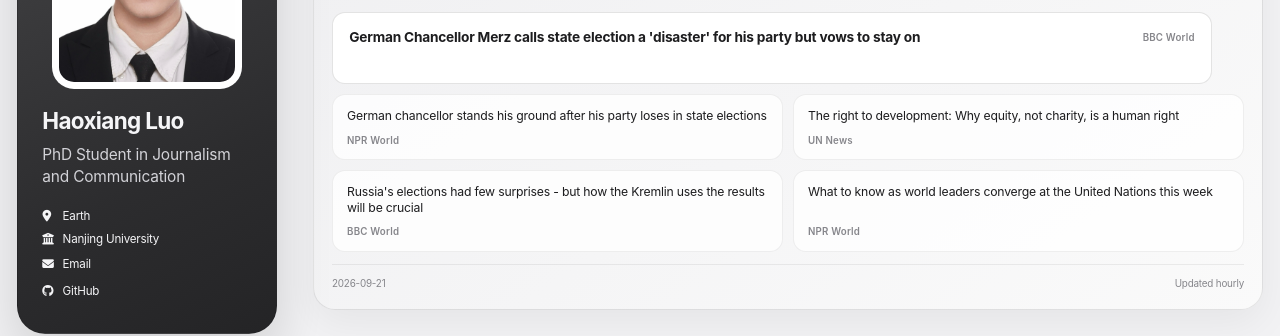
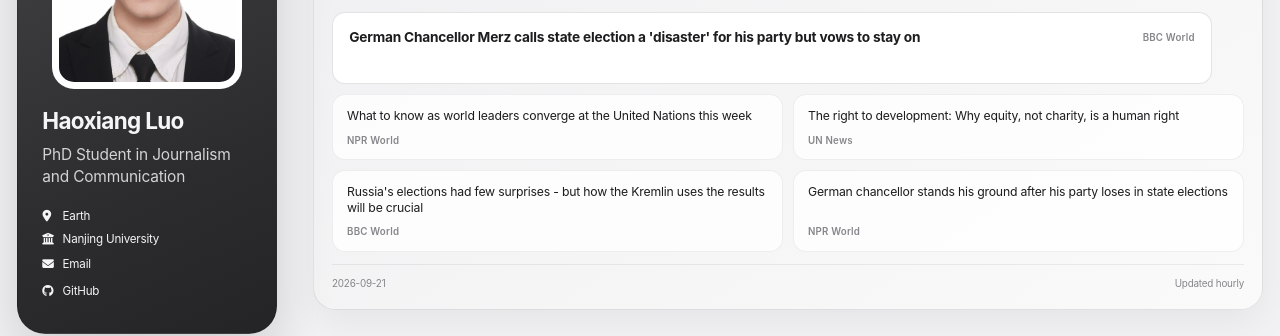
Before and after one commit to HaoxiangLuo/HaoxiangLuo.github.io, a Jekyll site: the page built from _pages/about.md, in a window 1280 px wide and 900 px high, scrolled down 253 px. Shown: the part 306-642 px from the top of the window. Built offline with Jekyll 4.4.1, drawn with Linux system fonts in a browser that asks for light colours; a style sheet for code colours, icons or effects is not loaded; part of the change alters nothing that is shown.

```diff
--- a/_data/daily_news.json
+++ b/_data/daily_news.json
@@ -1,5 +1,5 @@
 {
-  "updated_at": "2026-09-21T17:26:35+08:00",
+  "updated_at": "2026-09-21T18:24:54+08:00",
   "days": [
     {
       "date": "2026-09-21",
@@ -11,10 +11,10 @@
           "title_zh": "德国总理默茨称州选举对其政党来说是一场“灾难”，但誓言继续留任"
         },
         {
-          "title": "German chancellor stands his ground after his party loses in state elections",
+          "title": "What to know as world leaders converge at the United Nations this week",
           "source": "NPR World",
-          "url": "https://www.npr.org/2026/09/21/g-s1-144231/germany-state-elections-merz",
-          "title_zh": "德国总理在其政党在州选举中失利后坚持立场"
+          "url": "https://www.npr.org/2026/09/21/nx-s1-5971262/united-nations-general-assembly",
+          "title_zh": "世界领导人本周齐聚联合国，需要了解什么"
         },
         {
           "title": "The right to development: Why equity, not charity, is a human right",
@@ -29,10 +29,10 @@
           "title_zh": "俄罗斯选举并没有什么意外——但克里姆林宫如何利用选举结果至关重要"
         },
         {
-          "title": "What to know as world leaders converge at the United Nations this week",
+          "title": "German chancellor stands his ground after his party loses in state elections",
           "source": "NPR World",
-          "url": "https://www.npr.org/2026/09/21/nx-s1-5971262/united-nations-general-assembly",
-          "title_zh": "世界领导人本周齐聚联合国，需要了解什么"
+          "url": "https://www.npr.org/2026/09/21/g-s1-144231/germany-state-elections-merz",
+          "title_zh": "德国总理在其政党在州选举中失利后坚持立场"
         },
         {
           "title": "The race to build a pandemic-proof world",
```
